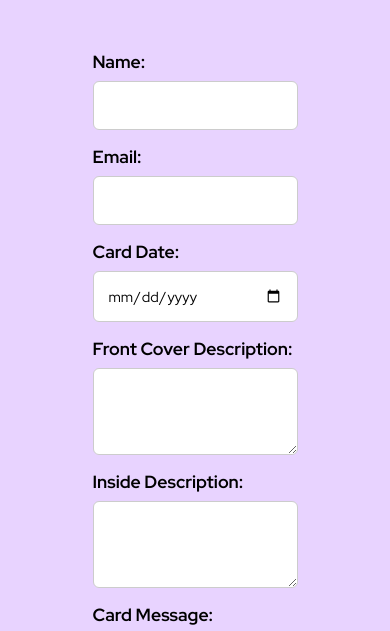
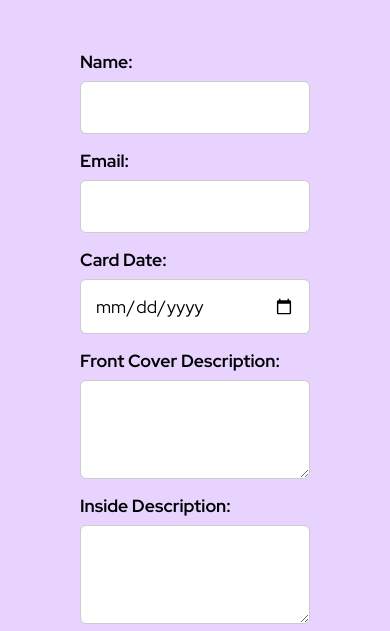
Before and after one commit to SB-Designs/Cardasaurus, a plain HTML site: page custom-order.html in a window 390 px wide. Shown: the part 209-840 px from the top of the page. Drawn offline with Linux system fonts and the light colour scheme.

Commit message:
Update styles.css

```diff
--- a/styles.css
+++ b/styles.css
@@ -72,7 +72,7 @@ label {
 
 input, textarea {
   padding: 14px;
-  font-size: 1em;
+  font-size: 1.2em; /* Increased font size */
   border: 1px solid #ccc;
   border-radius: 6px;
   margin-top: 8px;
@@ -108,6 +108,6 @@ button:hover {
   }
 
   input, textarea {
-    font-size: 0.9em;
+    font-size: 1.1em; /* Maintain the increased font size */
   }
 }
```
